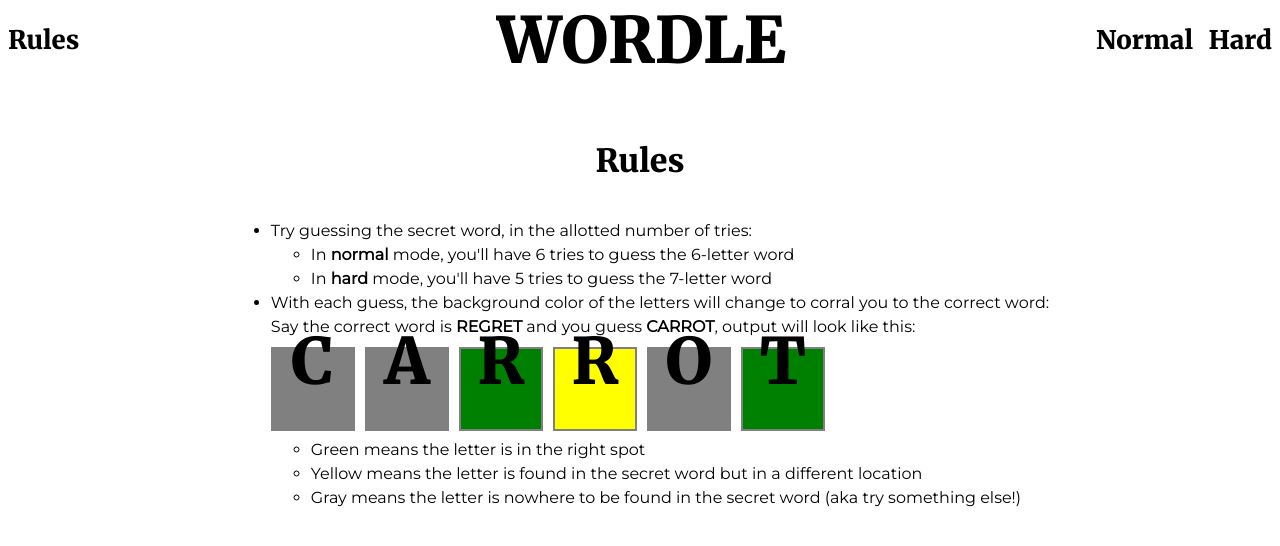
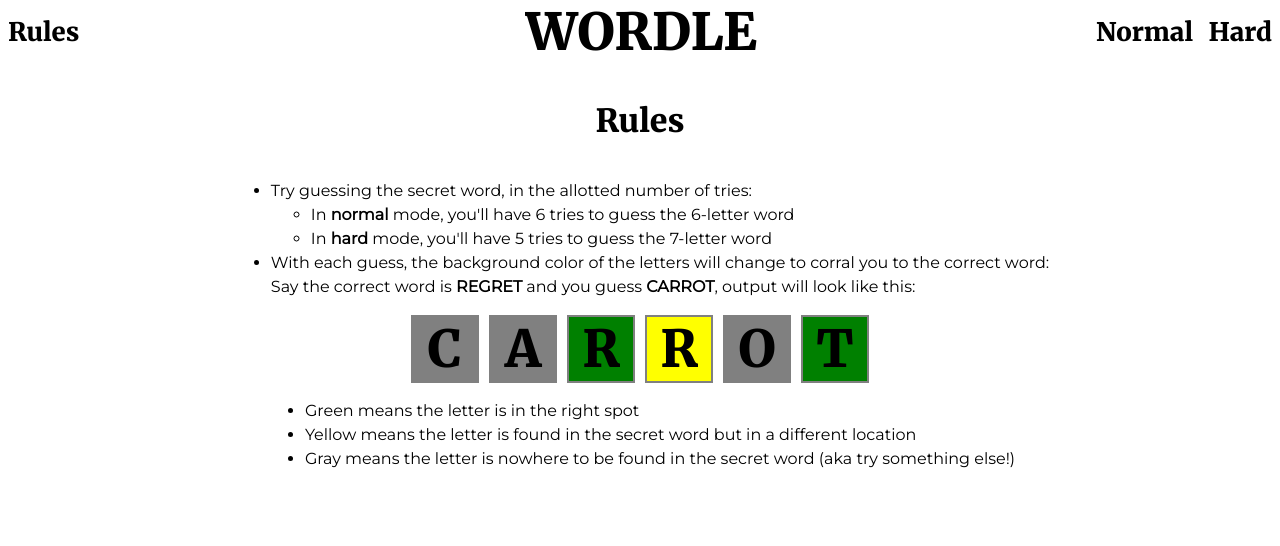
Before and after one commit to nice-to-meecha/CS5610_Project2_Wordle, a React (Vite) app: page /rules in a window 1280 px wide. Shown: the top 546 px of the page. Built offline with nearby package versions, Linux system fonts and the light colour scheme.

Commit message:
Fixed line-spacing issue with Rules

```diff
--- a/src/css/Board.css
+++ b/src/css/Board.css
@@ -2,4 +2,6 @@
     display: flex;
     flex-direction: column;
     row-gap: 10px;
+    height: calc(6 * (5vw + 10px));
+    margin: 1% 0% 5% 0%;;
 }
--- a/src/css/EndGame.css
+++ b/src/css/EndGame.css
@@ -5,8 +5,7 @@
     border-radius: 10px;
     position: absolute;
     top: 5%;
-    /* left: 0%; */
-    transform: translateX(50%);
-    /* text-align: center; */
+    left: 50%;
+    transform: translateX(-50%);
     z-index: 1;
 }
--- a/src/css/Global.css
+++ b/src/css/Global.css
@@ -1,16 +1,7 @@
-:root {
-    --navbar-height: 100px;
-}
-
 .navbar {
-    /* height: var(--navbar-height); */
-    /* height: fit-content; */
-    /* position: absolute;
-    top: 0%;
-    left: 0%; */
     margin: 0px 8px;
     width: calc(100% - 16px);
-    height: 10vh;
+    height: 8vh;
     display: grid;
     /* align-items: center; */
     grid-template-columns: 1fr 2fr 0.75fr 0.25fr;
@@ -34,7 +25,7 @@
 
 .content {
     align-items: center;
-    margin: 15vh auto 0vh auto;
+    margin: 10vh auto 0vh auto;
 
     font-family: 'Montserrat', sans-serif;
 }
@@ -45,13 +36,9 @@
 
 .welcome {
     align-items: flex-end;
-    margin-top: 11vh;
+    margin-top: 10vh;
     font-family: 'Montserrat', sans-serif;
 }
-
-/* .body {
-    margin-top: var(--navbar-height);
-} */
 
 .navbar-button {
     all: unset;
@@ -72,7 +59,7 @@
 }
 
 .game-title {
-    font-size: 5vw;
+    font-size: 4vw;
     text-align: center;
     overflow: hidden;
     width: fit-content;
--- a/src/css/Letter.css
+++ b/src/css/Letter.css
@@ -1,8 +1,8 @@
 .letter-box {
     border: 2px solid gray;
-    font-size: 8vh;
-    width: 10vh;
-    height: 10vh;
+    font-size: 4vw;
+    width: 5vw;
+    height: 5vw;
     text-align: center;
     animation: 0.5s appear;
     font-family: 'Merriweather', serif;
--- a/src/css/Rules.css
+++ b/src/css/Rules.css
@@ -8,5 +8,4 @@
 .rules-container .guess-background {
     width: fit-content;
     margin: 1% 0%;
-    line-height: 1.5em;
 }
--- a/src/css/VirtualKeyboard.css
+++ b/src/css/VirtualKeyboard.css
@@ -4,6 +4,7 @@
     display: flex;
     flex-direction: column;
     align-items: center;
+    row-gap: 5px;
 }
 
 .virtual-keyboard-row {
@@ -11,3 +12,9 @@
     justify-content: center;
     column-gap: 1%;
 }
+
+.key {
+    font-size: 1.5vw;
+    width: 3vw;
+    height: 3vw;
+}
--- a/src/pages/Game.jsx
+++ b/src/pages/Game.jsx
@@ -1,6 +1,7 @@
 import React, { useState, useEffect, useContext } from "react";
 import Board from "./Board";
 import EndGame from "./EndGame";
+import VirtualKeyboard from "./VirtualKeyboard";
 import { gameContext } from "./GameContext";
 import "../css/Game.css";
 import PopUp from "./PopUp";
@@ -149,6 +150,7 @@ function Game(props) {
         >
             Reset
         </button>
+        <VirtualKeyboard />
     </div>);
 }
 
--- a/src/pages/Row.jsx
+++ b/src/pages/Row.jsx
@@ -1,6 +1,5 @@
 import React, { useState, useContext, useEffect } from "react";
 import { gameContext } from "./GameContext";
-import VirtualKeyboard from "./VirtualKeyboard";
 import "../css/Letter.css";
 import TypedLetter from "./TypedLetter";
 
@@ -99,7 +98,6 @@ function Row(props) {
 
     return (<div className="guess-background">
         {typedInputs}
-        <VirtualKeyboard />
     </div>);
 }
 
--- a/src/pages/Rules.jsx
+++ b/src/pages/Rules.jsx
@@ -37,8 +37,10 @@ export default function Rules() {
                 <br />
                 Say the correct word is <strong>REGRET</strong> and you
                 guess <strong>CARROT</strong>, output will look like this:
+            </li>
+        </ul>
             {colorLetters("carrot", ["gray", "gray", "green", "yellow", "gray", "green"])}
-                <ul>
+        <ul className="rules-container">
             <li>
                 Green means the letter is in the right spot
             </li>
@@ -51,7 +53,5 @@ export default function Rules() {
                 (aka try something else!)
             </li>
         </ul>
-            </li>
-        </ul>
     </div>);
 }
--- a/src/pages/VirtualKeyboard.jsx
+++ b/src/pages/VirtualKeyboard.jsx
@@ -9,6 +9,7 @@ export default function VirtualKeyboard(props) {
     function createRow(codes) {
         return codes.map((code, i) =>
             (<button
+                className="key"
                 key={i}
                 onClick={(event) => dispatchKeyEvent(code)}
             >
```
Lines whose indentation alone changed are shown as unchanged.
